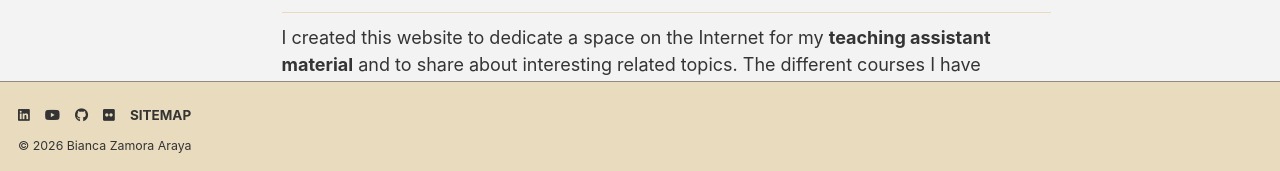
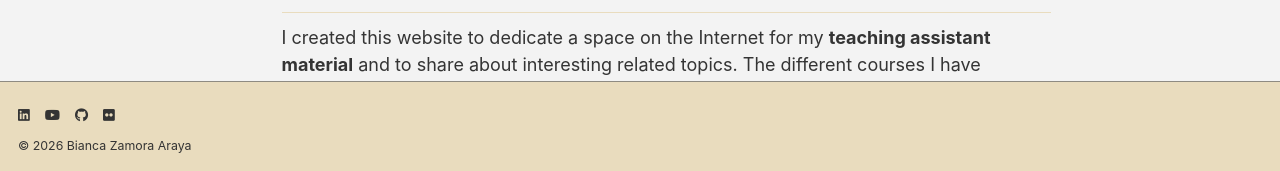
Before and after one commit to Bianca-Zamora-Araya/Bianca-Zamora-Araya.github.io, a Jekyll site: the page built from _pages/about.md, in a window 1280 px wide and 900 px high, scrolled down 576 px. Shown: the part 726-897 px from the top of the window. Built offline with Jekyll 4.4.1, drawn with Linux system fonts in a browser that asks for light colours; a style sheet for code colours, icons or effects is not loaded.

Commit message:
Update footer.html

```diff
--- a/_includes/footer.html
+++ b/_includes/footer.html
@@ -45,7 +45,7 @@
     <li><a href="https://www.youtube.com/c/{{ site.author.youtube }}" target="_blank" rel="noopener"><i class="fab fa-youtube" aria-hidden="true"></i></a></li>
     <li><a href="https://github.com/{{ site.author.github }}" target="_blank" rel="noopener"><i class="fab fa-github" aria-hidden="true"></i></a></li>
     <li><a href="https://www.flickr.com/photos/{{ site.author.flickr }}" target="_blank" rel="noopener"><i class="fab fa-flickr" aria-hidden="true"></i></a></li>
-    <li><a href="/sitemap/">{{ site.data.ui-text[site.locale].site_map | default: "Sitemap" }}</a></li>
+    <!-- <li><a href="/sitemap/">{{ site.data.ui-text[site.locale].site_map | default: "Sitemap" }}</a></li> -->
   </ul>
 </div>
 
```
